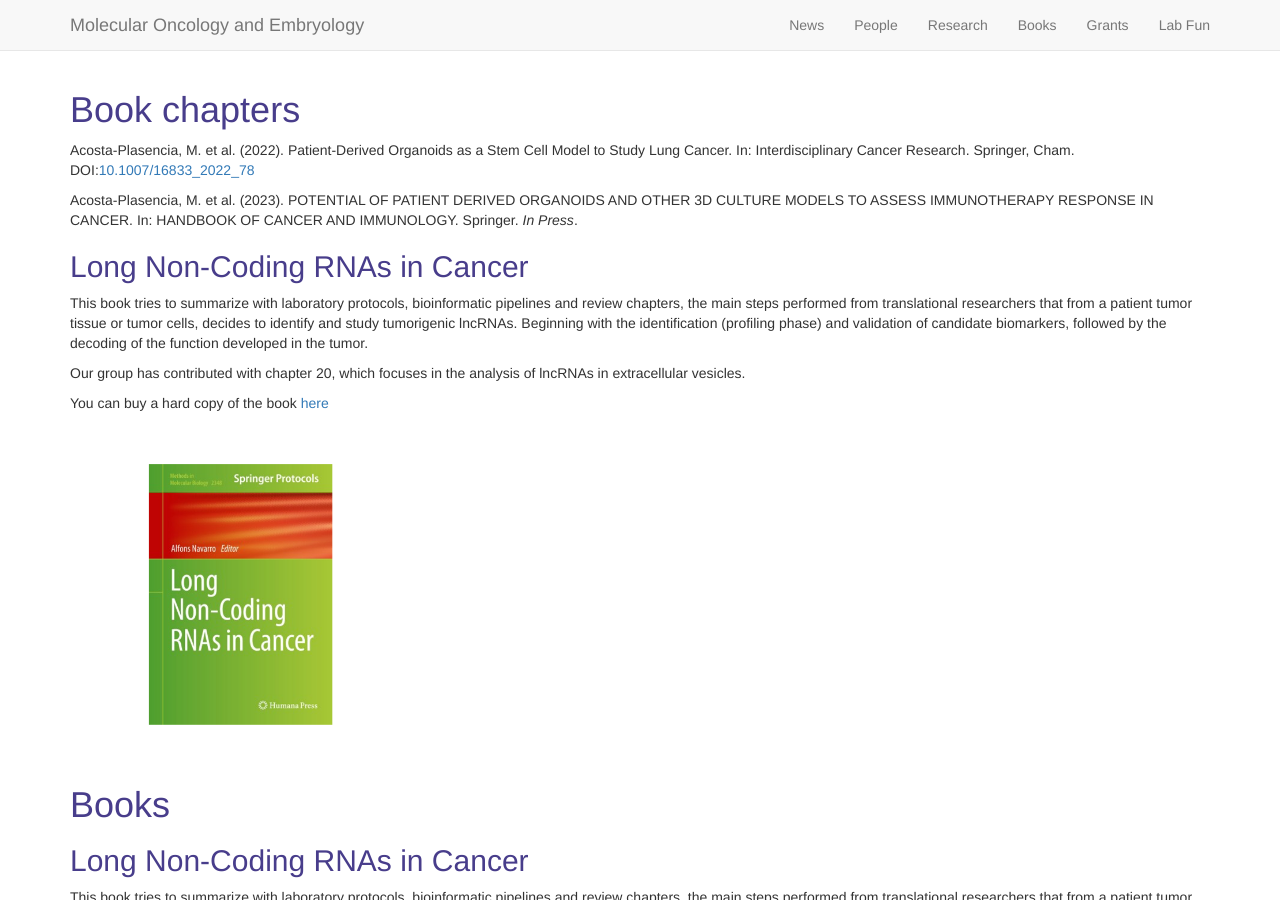
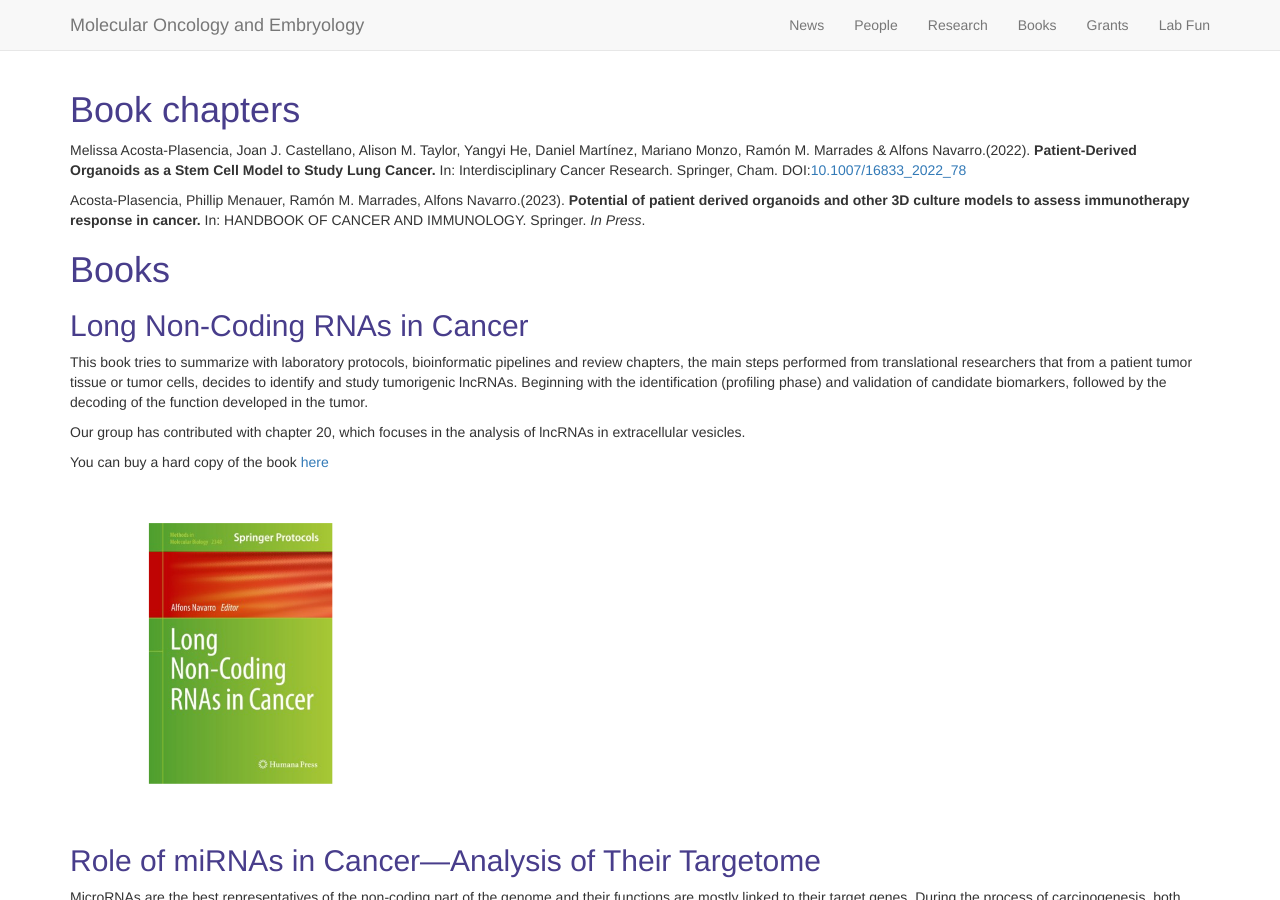
Before and after one commit to AlfonsNavarro/lab, a Jekyll site: the page built from pages/books.md, in a window 1280 px wide and 900 px high. Built offline with Jekyll 4.4.1, drawn with Linux system fonts in a browser that asks for light colours; nearby versions of some CDN libraries.

Commit message:
addition of book chapters

```diff
--- a/pages/books.md
+++ b/pages/books.md
@@ -5,24 +5,11 @@ title: Books
 
 # Book chapters
 
-Acosta-Plasencia, M. et al. (2022). Patient-Derived Organoids as a Stem Cell Model to Study Lung Cancer. In: Interdisciplinary Cancer Research. Springer, Cham. DOI:[10.1007/16833_2022_78](https://doi.org/10.1007/16833_2022_78)
+Melissa Acosta-Plasencia, Joan J. Castellano, Alison M. Taylor, Yangyi He, Daniel Martínez, Mariano Monzo, Ramón M. Marrades & Alfons Navarro.(2022). **Patient-Derived Organoids as a Stem Cell Model to Study Lung Cancer.** In: Interdisciplinary Cancer Research. Springer, Cham. DOI:[10.1007/16833_2022_78](https://doi.org/10.1007/16833_2022_78)
 
 
 
-Acosta-Plasencia, M. et al. (2023). POTENTIAL OF PATIENT DERIVED ORGANOIDS AND OTHER 3D CULTURE MODELS TO ASSESS IMMUNOTHERAPY RESPONSE IN CANCER. In: HANDBOOK OF CANCER AND IMMUNOLOGY. Springer. *In Press*.
-
-
-
-## Long Non-Coding RNAs in Cancer
-
-This book tries to summarize with laboratory protocols, bioinformatic pipelines and review chapters, the main steps performed from translational researchers that from a patient tumor tissue or tumor cells, decides to identify and study tumorigenic lncRNAs. Beginning with the identification (profiling phase) and validation of candidate biomarkers, followed by the decoding of the function developed in the tumor.
-
-Our group has contributed with chapter 20, which focuses in the analysis of lncRNAs in extracellular vesicles.
-
-You can buy a hard copy of the book [here](https://www.springer.com/gp/book/9781071615805)
-
-![book cover]({{site.base.url}}/assets/img/lncRNA_book_Springer.png){:height="30%" width="30%"}
-
+Acosta-Plasencia, Phillip Menauer, Ramón M. Marrades, Alfons Navarro.(2023). **Potential of patient derived organoids and other 3D culture models to assess immunotherapy response in cancer.** In: HANDBOOK OF CANCER AND IMMUNOLOGY. Springer. *In Press*.
 
 
 # Books
```
Also changed, not shown: 1 other file.
